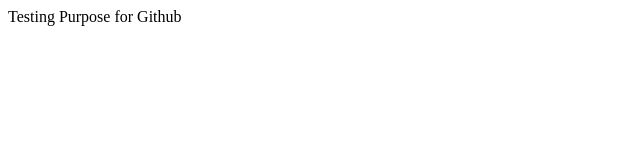
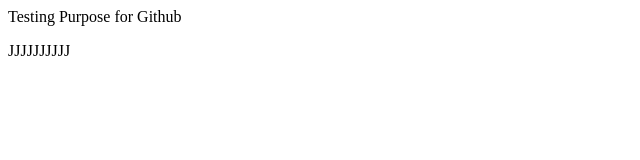
Before and after one commit to ihassanateeq/test, a plain HTML site: page index.html in a window 1280 px wide. Shown: the full height of the page, 0-640 px from the left. Drawn offline with Linux system fonts and the light colour scheme.

Commit message:
Version 2.0

```diff
--- a/index.html
+++ b/index.html
@@ -7,5 +7,6 @@
   </head>
   <body>
     Testing Purpose for Github
+    <p>JJJJJJJJJJ</p>
   </body>
 </html>
```
